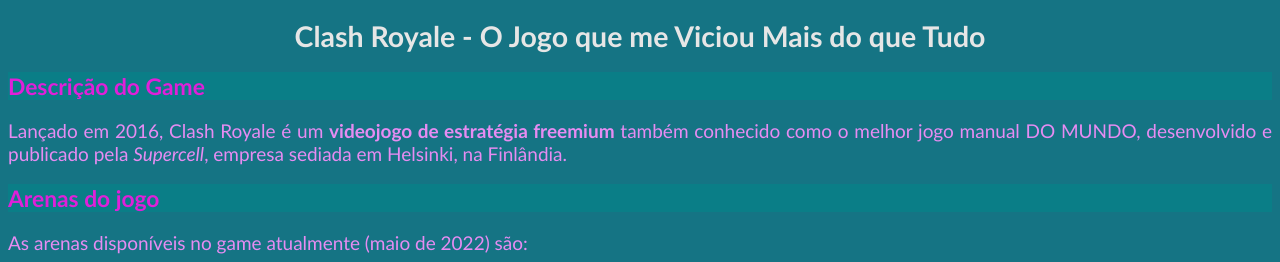
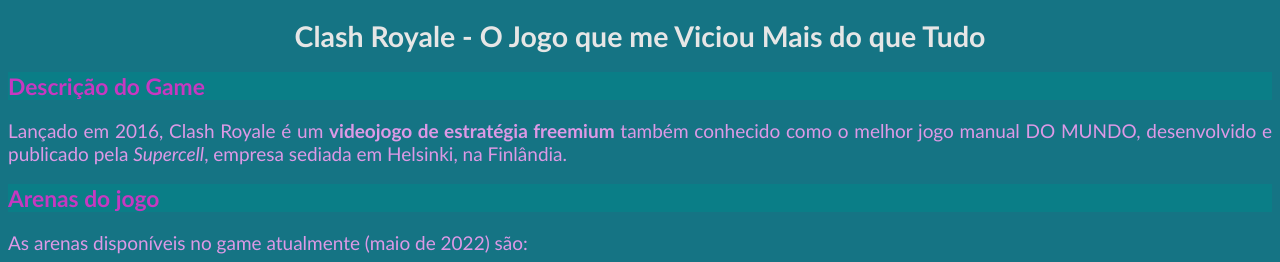
Before and after one commit to o-diego-silva/site-clash-royale, a plain HTML site: page index.html in a window 1280 px wide. Shown: the top 262 px of the page. Drawn offline with Linux system fonts and the light colour scheme.

Commit message:
commit 5
Alteração nas cores dos textos:
- Redução na saturação de títulos 'h2' e dos parágrafos 'p' para não esforçar tanto a visão dos leitores.

```diff
--- a/style.css
+++ b/style.css
@@ -3,7 +3,7 @@
 
 body {
     background-color: hsl(189, 73%, 30%);
-    color: hsl(293, 80%, 75%);
+    color: hsl(293, 60%, 75%);
     font-size: 19px;
     font-family: Calibri;
 }
@@ -16,7 +16,7 @@
 
 h2 {
     background-color: #0A7E87;
-    color: hsl(302, 75%, 50%);
+    color: hsl(302, 55%, 50%);
     text-align: left;
     font-size: 1.2em;
 }
```
